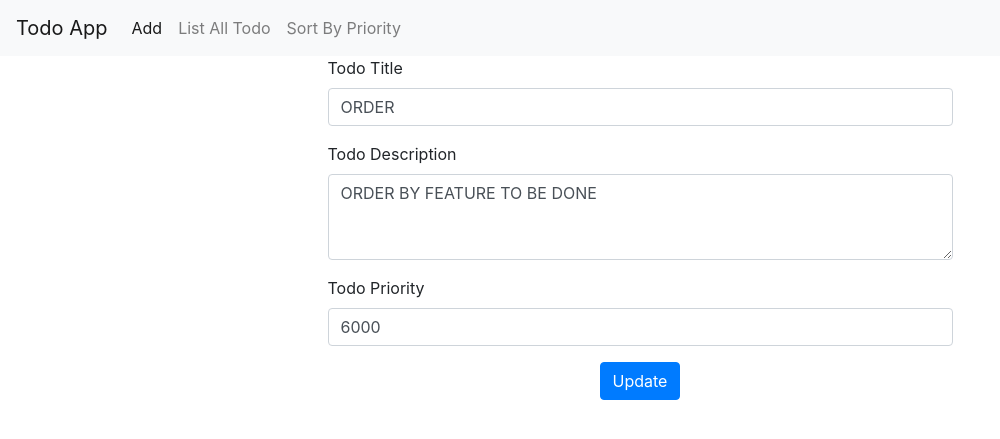
After one commit to prosoftwaredevelopment/DjangoToDoApp, a Django app: page /edit/21 in a window 1280 px wide. The commit adds this page. Shown: the top 439 px of the page, without its empty margins (0-1000 px from the left). Run offline with Django 3.2, Linux system fonts and the light colour scheme; data comes from the database, SQL or seed files in the repository; both versions use the stored data as it was after the commit; some libraries are stand-ins or nearby versions.

Commit message:
completed

```diff
--- /dev/null
+++ b/todoproject/templates/edit.html
@@ -0,0 +1,23 @@
+{% extends 'index.html' %}
+{% block title %}Edit Data{% endblock %}
+{% block content %}
+<div class="row">
+    <div class="col-md-6" style="margin: 0 auto;">
+      <form action="/update/{{id}}">
+        <div class="form-group">
+          <label for="title">Todo Title</label>
+          <input type="text" class="form-control" id="title" name="title" value={{title}}>
+        </div>
+        <div class="form-group">
+          <label for="description">Todo Description</label>
+          <textarea class="form-control" id="description" name="description" rows="3">{{description}}</textarea>
+        </div>
+        <div class="form-group">
+          <label for="priority">Todo Priority</label>
+          <input type="number" class="form-control" id="priority" name="priority" value={{priority}}>
+        </div>
+        <button type="submit" class="btn btn-primary" style="margin: 0 auto;display: block;">Update</button>
+      </form>
+      </div>
+      </div>
+{% endblock %}
--- a/todoproject/templates/index.html
+++ b/todoproject/templates/index.html
@@ -29,16 +29,17 @@
           <a class="nav-link" href="{% url 'list' %}">List All Todo</a>
         </li>
         <li class="nav-item">
-          <a class="nav-link" href="{% url 'sortbypriority' %}">Sort By Priority</a>
+          <a class="nav-link" href="{% url 'sortdata' %}">Sort By Priority</a>
         </li>
     </div>
   </nav>
   {% block content %}
   <div class="row">
     <div class="col-md-6" style="margin: 0 auto;">
-      <form action="{% url 'query' %}">
+      <form action="{% url 'searchdata' %}">
         <label for="query">Search By Title</label>
         <input type="search" class="form-control" name="query" id="query">
+        <button type="submit" class="btn btn-primary" style="display: block;margin: 1rem auto;">Search</button>
       </form>
     </div>
   </div>
--- a/todoproject/templates/list.html
+++ b/todoproject/templates/list.html
@@ -11,6 +11,9 @@
               <p class="card-text">{{eachtodo.created_at}}</p>
 
               <a href="/delete/{{eachtodo.id}}" class="btn btn-danger">Delete</a>
+              <a href="/edit/{{eachtodo.id}}" class="btn btn-warning">Edit</a>
+
+
             </div>
           </div>
     </div>
--- a/todoproject/todoapp/models.py
+++ b/todoproject/todoapp/models.py
@@ -5,4 +5,4 @@ class Todo(models.Model):
     title = models.CharField(max_length=255)
     description = models.TextField()
     priority = models.IntegerField()
-    created_at = models.DateTimeField(auto_now_add=True)
+    created_at = models.DateTimeField(auto_now_add=True,null=True)
--- a/todoproject/todoapp/urls.py
+++ b/todoproject/todoapp/urls.py
@@ -6,5 +6,12 @@ urlpatterns = [
     path('submit',views.submit,name='submit'),
     path('delete/<int:id>',views.delete,name='delete'),
     path('list',views.list,name='list'),
-    path('sortbypriority',views.sortbypriority,name='sortbypriority')
+    path('sortdata',views.sortdata,name='sortdata'),
+    path('searchdata',views.searchdata,name='searchdata'),
+    path('edit/<int:id>',views.edit,name='edit'),
+    path('update/<int:id>',views.update,name='update')
+
+
+
+
 ]
--- a/todoproject/todoapp/views.py
+++ b/todoproject/todoapp/views.py
@@ -31,8 +31,40 @@ def list(request):
     }
     return render(request,'list.html',context=mydictionary)
 
-def sortbypriority(request):
-    mydictionary = {
+def sortdata(request):
+    mydictionary ={
         "alltodos" : Todo.objects.all().order_by('-priority')
     }
     return render(request,'list.html',context=mydictionary)
+
+def searchdata(request):
+    q = request.GET['query']
+    mydictionary = {
+        "alltodos" : Todo.objects.filter(title__contains=q)
+    }
+    return render(request,'list.html',context=mydictionary)
+
+def edit(request,id):
+    obj = Todo.objects.get(id=id)
+    mydictionary = {
+        "title" : obj.title,
+        "description" : obj.description,
+        "priority" : obj.priority,
+        "id" : obj.id
+    }
+    return render(request,'edit.html',context=mydictionary)
+
+
+def update(request,id):
+    obj = Todo(id=id)
+    obj.title = request.GET['title']
+    obj.description = request.GET['description']
+    obj.priority = request.GET['priority']
+    import datetime
+    updated_at = datetime.datetime.now()
+    obj.created_at = updated_at
+    obj.save()
+    mydictionary = {
+        "alltodos" : Todo.objects.all()
+    }
+    return render(request,'list.html',context=mydictionary)
```
Also changed, not shown: todoproject/db.sqlite3, todoproject/todoapp/migrations/0002_auto_20200516_0228.py (added).
